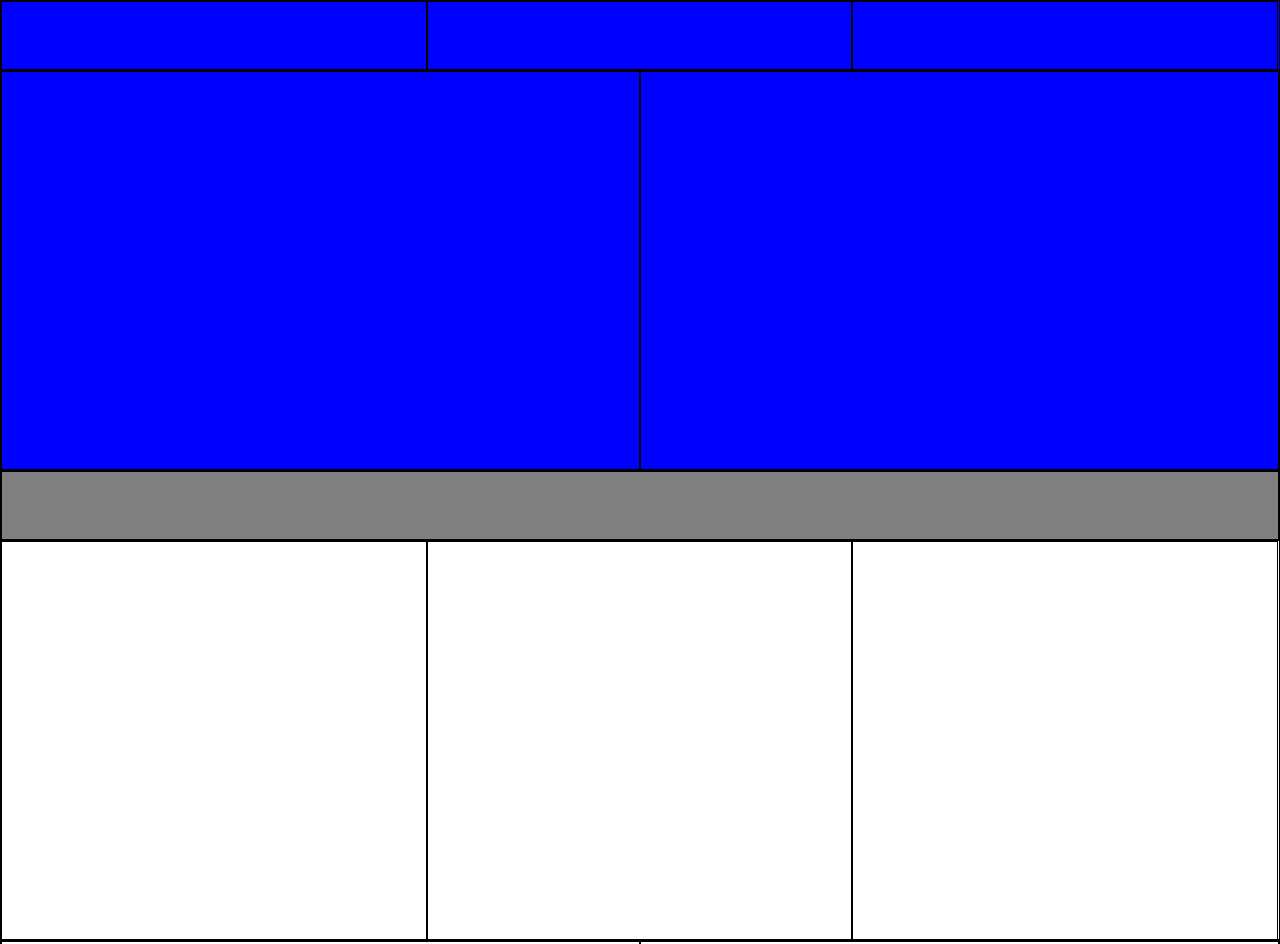
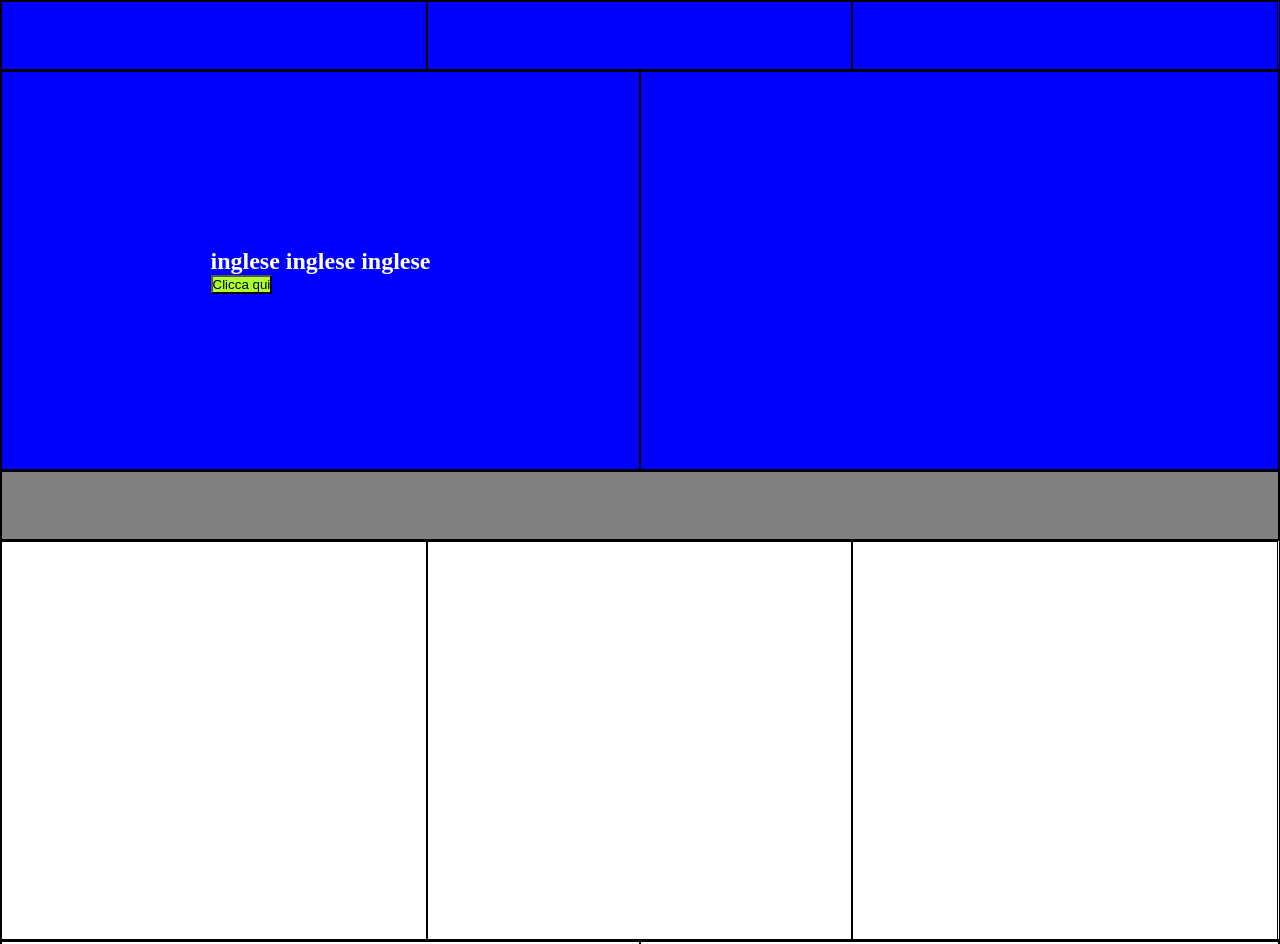
Before and after one commit to Zappykeyboard/hyml-css-fluentify, a plain HTML site: page index.html in a window 1280 px wide. Shown: the top 944 px of the page. Drawn offline with Linux system fonts and the light colour scheme.

Commit message:
inserita regola per centrare elementi

```diff
--- a/css/style.css
+++ b/css/style.css
@@ -25,6 +25,7 @@ header{
 /*tutte le colonne*/
 .column{
     border: 1px solid black;
+    position: relative;
 }
 
 /*colonne di sezioni grandi*/
@@ -37,23 +38,39 @@ header{
   height: 70px;
 }
 
+/*due colonne*/
 .two-columns .column{
   width: 50%;
   float:left;
 }
 
+/*tre colonne*/
 .three-columns .column{
   float:left;
   width: 33.3%;
 }
 
-
+/*clearfix*/
 #row:after{
   content: "";
   display: table;
   clear:both
 }
 
+/*elementi centrati*/
+.centered{
+  position: absolute;
+  top:50%;
+  left:50%;
+  transform: translate(-50%,-50%);
+}
+
+/*colori del testo*/
+.text-white{
+  color: white;
+}
+
+/*colori di sfondo*/
 .bk-white{
   background-color: white;
 }
@@ -66,7 +83,11 @@ header{
   background-color: grey;
 }
 
+.bk-green{
+  background-color: greenyellow;
+}
+
 footer{
-  height:250px;
+  height:auto;
   background-color: blue;
 }
--- a/index.html
+++ b/index.html
@@ -27,13 +27,19 @@
       <!--colonna e immagine-->
       <section class="big two-columns bk-blue">
         <div class="row">
-          <div class="column"></div>
+          <div class="column">
+            <div class="centered text-white bold">
+              <h1>inglese inglese inglese</h1>
+              <button class="bk-green"> Clicca qui</button>
+            </div>
+
+          </div>
           <div class="column"></div>
         </div>
       </section>
 
       <!--interstiziale, una colonna-->
-      <section class="small text-align-center bk-grey">
+      <section class="small bk-grey">
         <div class="row">
           <div class="column"></div>
         </div>
@@ -67,7 +73,9 @@
       <!--interstiziale, due colonne-->
       <section class="small two-columns bk-grey">
         <div class="row">
-          <div class="column"></div>
+          <div class="column">
+
+          </div>
           <div class="column"></div>
         </div>
       </section>
@@ -80,7 +88,7 @@
       </section>
 
       <!--una colonna-->
-      <section class="big one-column bk-white">
+      <section class="big bk-white">
         <div class="row">
           <div class="column"></div>
         </div>
```
